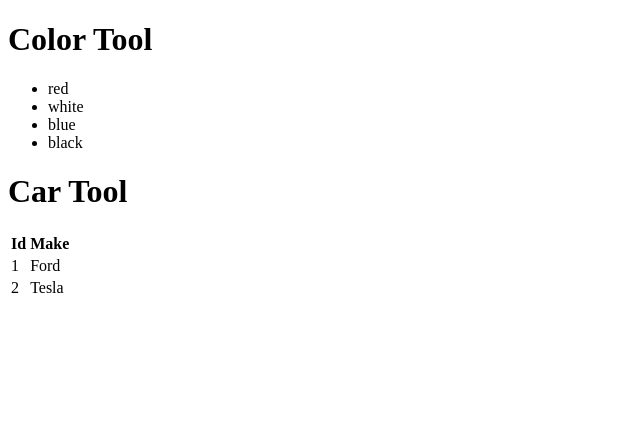
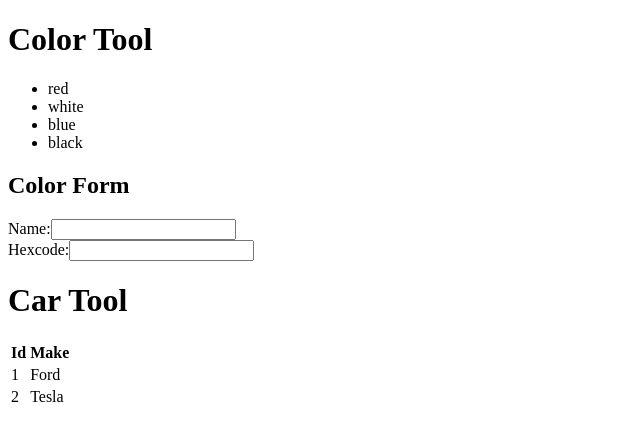
Before and after one commit to t4d-classes/react-redux-dotnet-core_02032020, a React (Create React App) app in the folder demo-app/: page / in a window 1280 px wide. Shown: the top 440 px of the page, without its empty margins (0-640 px from the left). Built offline with nearby package versions, Linux system fonts and the light colour scheme.

Commit message:
add code demos

```diff
--- a/demo-app/src/components/ColorTool.js
+++ b/demo-app/src/components/ColorTool.js
@@ -1,6 +1,20 @@
-import React from 'react';
+import React, { useState } from 'react';
 
 export const ColorTool = (props) => {
+
+    const [ colorForm, setColorForm ] = useState({
+        name: '',
+        hexcode: '',
+    } /* used on the initial render only */);
+
+    const change = (e) => {
+        setColorForm({
+            ...colorForm,
+            [ e.target.name ]: e.target.value,
+        });
+    };
+
+    console.log(colorForm);
 
     return (
         <>
@@ -11,6 +25,21 @@
                 {props.colors.map(color =>
                     <li key={color.id}>{color.name}</li>)}
             </ul>
+            <form>
+                <h2>Color Form</h2>
+                <div>
+                    {/* React.createElement('label', { htmlFor: 'name-input' }, 'Name:') */}
+                    <label htmlFor="name-input">Name:</label>
+                    <input type="text" id="name-input" name="name"
+                        value={colorForm.name} onChange={change} />
+                </div>
+                <div>
+                    {/* React.createElement('label', { htmlFor: 'name-input' }, 'Name:') */}
+                    <label htmlFor="hexcode-input">Hexcode:</label>
+                    <input type="text" id="hexcode-input" name="hexcode"
+                        value={colorForm.hexcode} onChange={change} />
+                </div>
+            </form>
         </>
     );
 
```
Also changed, not shown: demo-app/exercises/exercise-5.md (added, +13 -0 lines).
